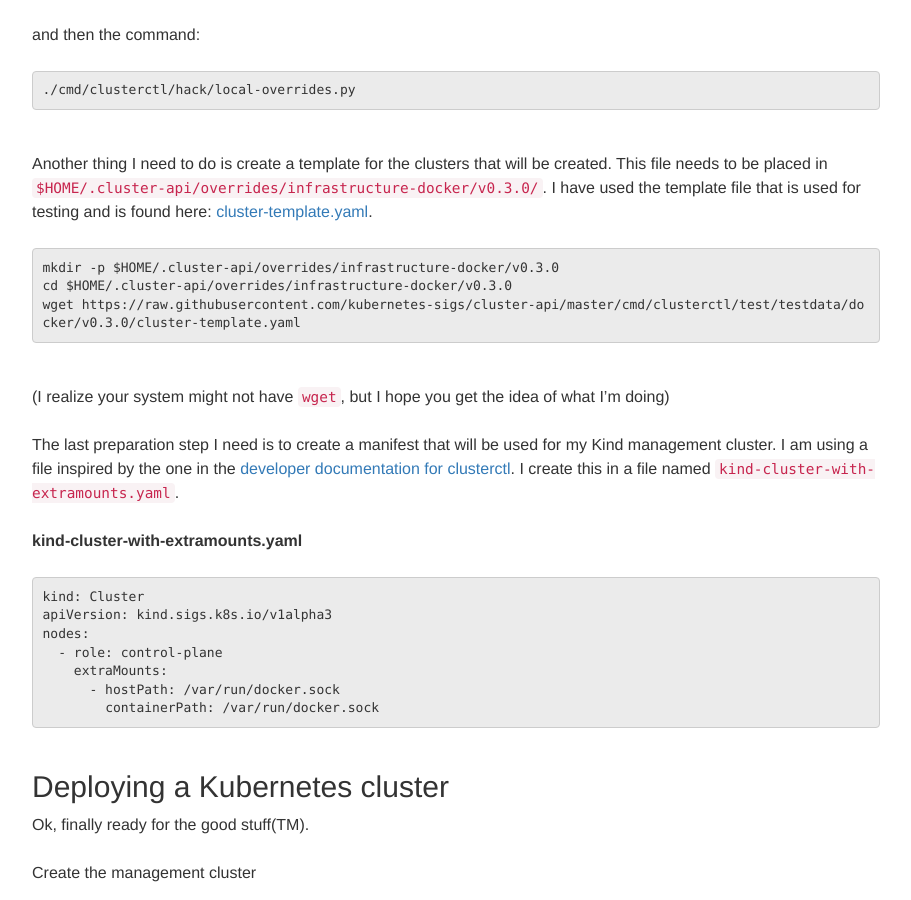
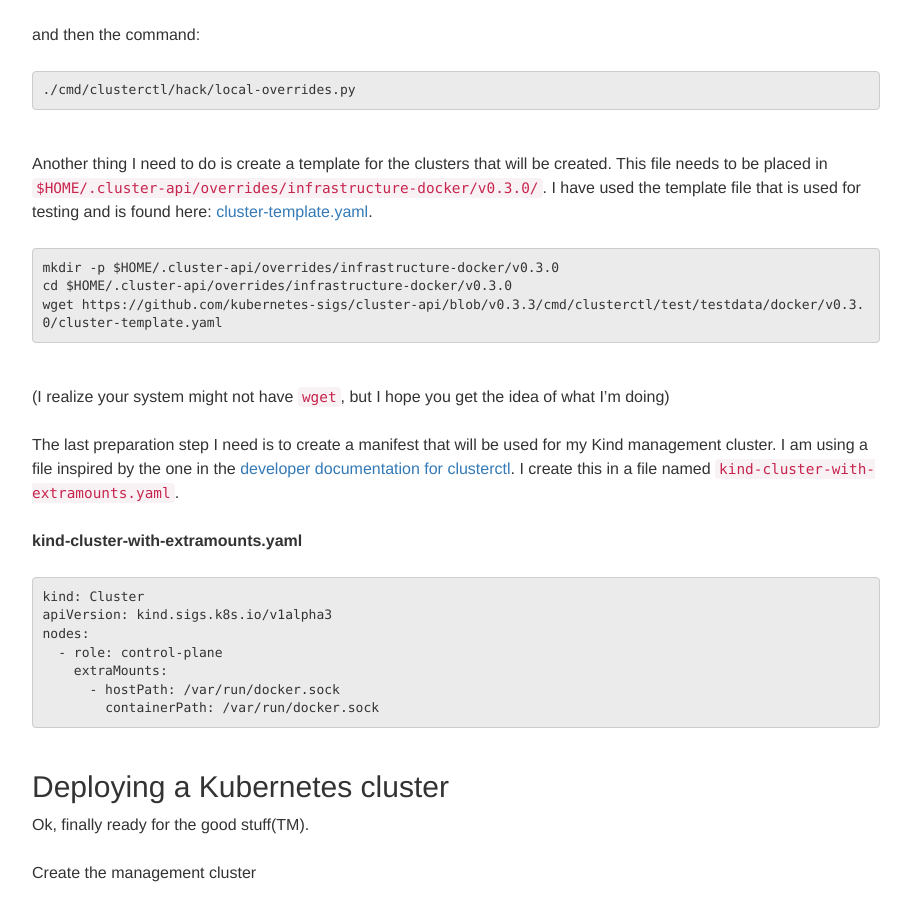
Before and after one commit to elmiko/elmiko.github.io, a Jekyll site: the page built from _posts/2020-04-17-exploring-cluster-api.markdown, in a window 1280 px wide and 900 px high, scrolled down 3170 px. Shown: the whole window, without its empty margins (38-949 px from the left). Built offline with Jekyll 4.4.1, drawn with Linux system fonts in a browser that asks for light colours; nearby versions of some CDN libraries; some of the changed lines change nothing that is shown.

Commit message:
fix one more link in 2020-04-17

````diff
--- a/_posts/2020-04-17-exploring-cluster-api.markdown
+++ b/_posts/2020-04-17-exploring-cluster-api.markdown
@@ -165,7 +165,7 @@ I have used the template file that is used for testing and is found here:
 ```
 mkdir -p $HOME/.cluster-api/overrides/infrastructure-docker/v0.3.0
 cd $HOME/.cluster-api/overrides/infrastructure-docker/v0.3.0
-wget https://raw.githubusercontent.com/kubernetes-sigs/cluster-api/master/cmd/clusterctl/test/testdata/docker/v0.3.0/cluster-template.yaml
+wget https://github.com/kubernetes-sigs/cluster-api/blob/v0.3.3/cmd/clusterctl/test/testdata/docker/v0.3.0/cluster-template.yaml
 ```
 
 (I realize your system might not have `wget`, but I hope you get the idea of what I'm doing)
````
